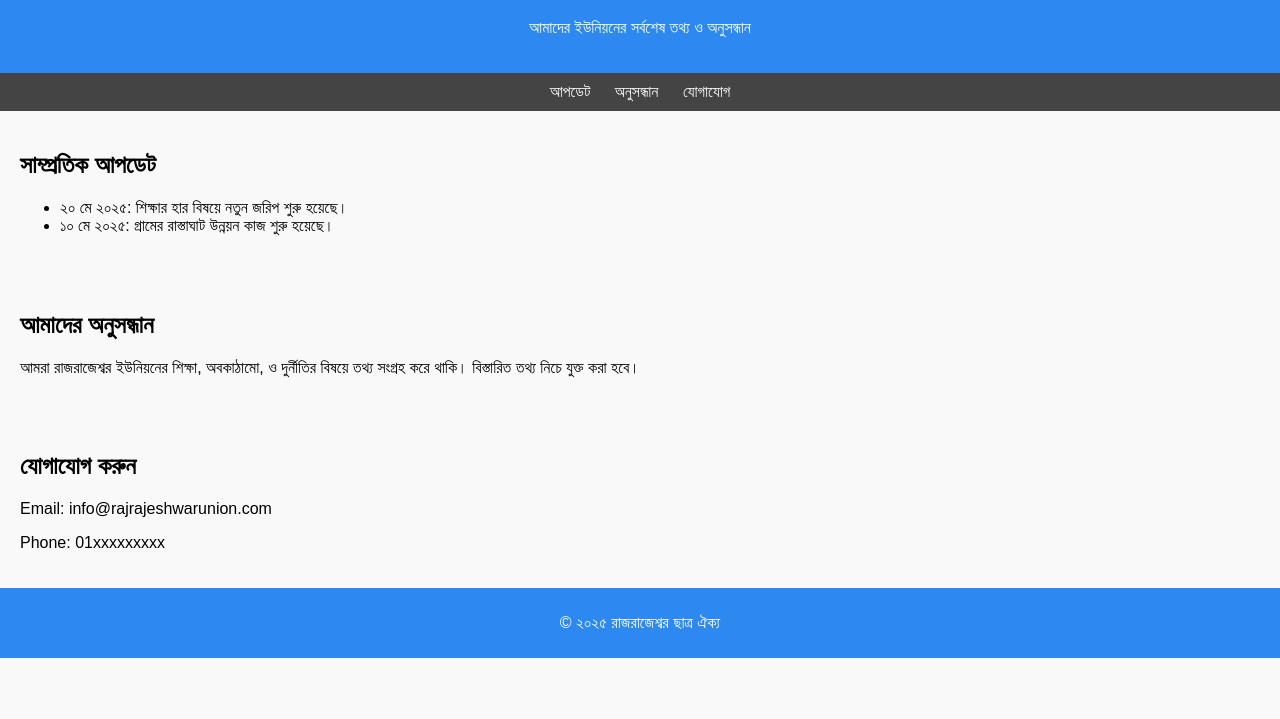
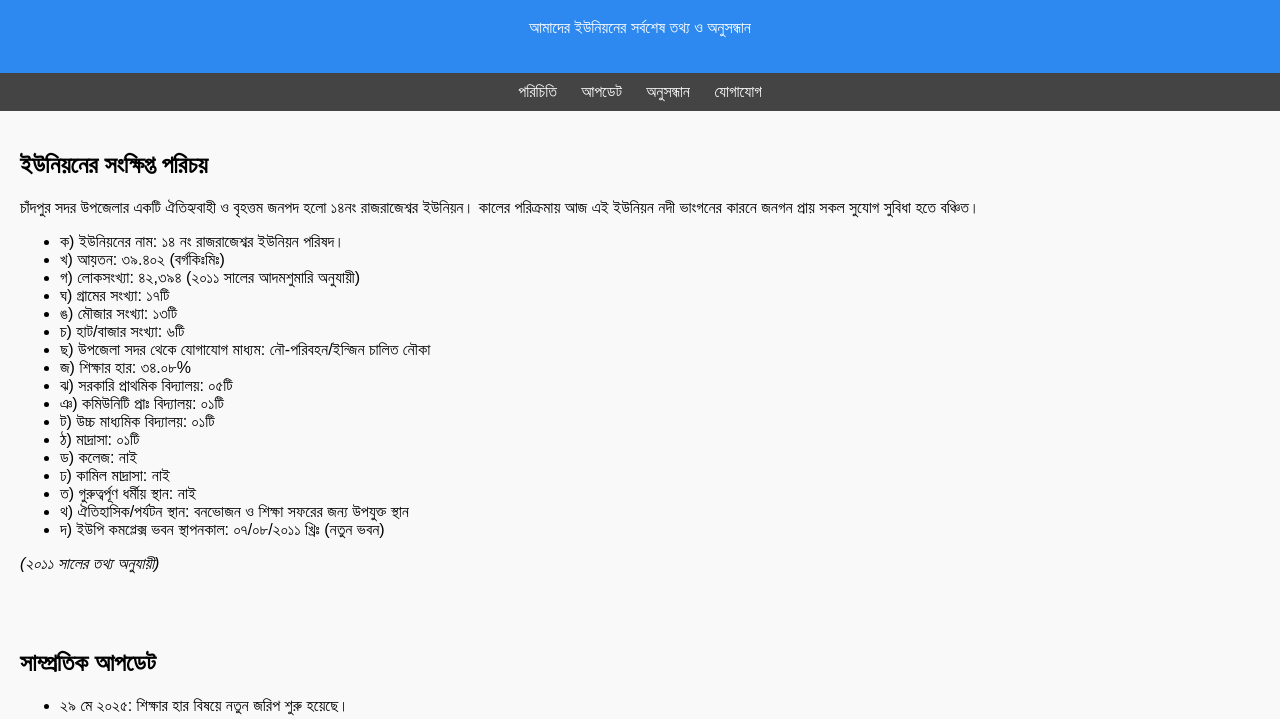
Before and after one commit to rayhannn2003/balasia, a plain HTML site: page index.html in a window 1280 px wide. Shown: the part 81-800 px from the top of the page. Drawn offline with Linux system fonts and the light colour scheme.

Commit message:
Update index.html

```diff
--- a/index.html
+++ b/index.html
@@ -45,16 +45,44 @@
   </header>
 
   <nav>
+    <a href="#intro">পরিচিতি</a>
     <a href="#updates">আপডেট</a>
     <a href="#investigations">অনুসন্ধান</a>
     <a href="#contact">যোগাযোগ</a>
   </nav>
 
+  <section id="intro">
+    <h2>ইউনিয়নের সংক্ষিপ্ত পরিচয়</h2>
+    <p>
+      চাঁদপুর সদর উপজেলার একটি ঐতিহ্যবাহী ও বৃহত্তম জনপদ হলো ১৪নং রাজরাজেশ্বর ইউনিয়ন। কালের পরিক্রমায় আজ এই ইউনিয়ন নদী ভাংগনের কারনে জনগন প্রায় সকল সুযোগ সুবিধা হতে বঞ্চিত।
+    </p>
+    <ul>
+      <li>ক) ইউনিয়নের নাম: ১৪ নং রাজরাজেশ্বর ইউনিয়ন পরিষদ।</li>
+      <li>খ) আয়তন: ৩৯.৪০২ (বর্গকিঃমিঃ)</li>
+      <li>গ) লোকসংখ্যা: ৪২,৩৯৪ (২০১১ সালের আদমশুমারি অনুযায়ী)</li>
+      <li>ঘ) গ্রামের সংখ্যা: ১৭টি</li>
+      <li>ঙ) মৌজার সংখ্যা: ১৩টি</li>
+      <li>চ) হাট/বাজার সংখ্যা: ৬টি</li>
+      <li>ছ) উপজেলা সদর থেকে যোগাযোগ মাধ্যম: নৌ-পরিবহন/ইন্জিন চালিত নৌকা</li>
+      <li>জ) শিক্ষার হার: ৩৪.০৮%</li>
+      <li>ঝ) সরকারি প্রাথমিক বিদ্যালয়: ০৫টি</li>
+      <li>ঞ) কমিউনিটি প্রাঃ বিদ্যালয়: ০১টি</li>
+      <li>ট) উচ্চ মাধ্যমিক বিদ্যালয়: ০১টি</li>
+      <li>ঠ) মাদ্রাসা: ০১টি</li>
+      <li>ড) কলেজ: নাই</li>
+      <li>ঢ) কামিল মাদ্রাসা: নাই</li>
+      <li>ত) গুরুত্বর্পূণ ধর্মীয় স্থান: নাই</li>
+      <li>থ) ঐতিহাসিক/পর্যটন স্থান: বনভোজন ও শিক্ষা সফরের জন্য উপযুক্ত স্থান</li>
+      <li>দ) ইউপি কমপ্লেক্স ভবন স্থাপনকাল: ০৭/০৮/২০১১ খ্রিঃ (নতুন ভবন)</li>
+    </ul>
+    <p><em>(২০১১ সালের তথ্য অনুযায়ী)</em></p>
+  </section>
+
   <section id="updates">
     <h2>সাম্প্রতিক আপডেট</h2>
     <ul>
-      <li>২০ মে ২০২৫: শিক্ষার হার বিষয়ে নতুন জরিপ শুরু হয়েছে।</li>
-      <li>১০ মে ২০২৫: গ্রামের রাস্তাঘাট উন্নয়ন কাজ শুরু হয়েছে।</li>
+      <li>২৯ মে ২০২৫: শিক্ষার হার বিষয়ে নতুন জরিপ শুরু হয়েছে।</li>
+      <!-- ১০ মে ২০২৫: গ্রামের রাস্তাঘাট উন্নয়ন কাজ শুরু হয়েছে। -->
     </ul>
   </section>
 
@@ -65,8 +93,8 @@
 
   <section id="contact">
     <h2>যোগাযোগ করুন</h2>
-    <p>Email: info@rajrajeshwarunion.com</p>
-    <p>Phone: 01xxxxxxxxx</p>
+    <p>Email: sefatmahmudrayhan@gmail.com</p>
+    <p>Phone: 01626671573</p>
   </section>
 
   <footer>
```
